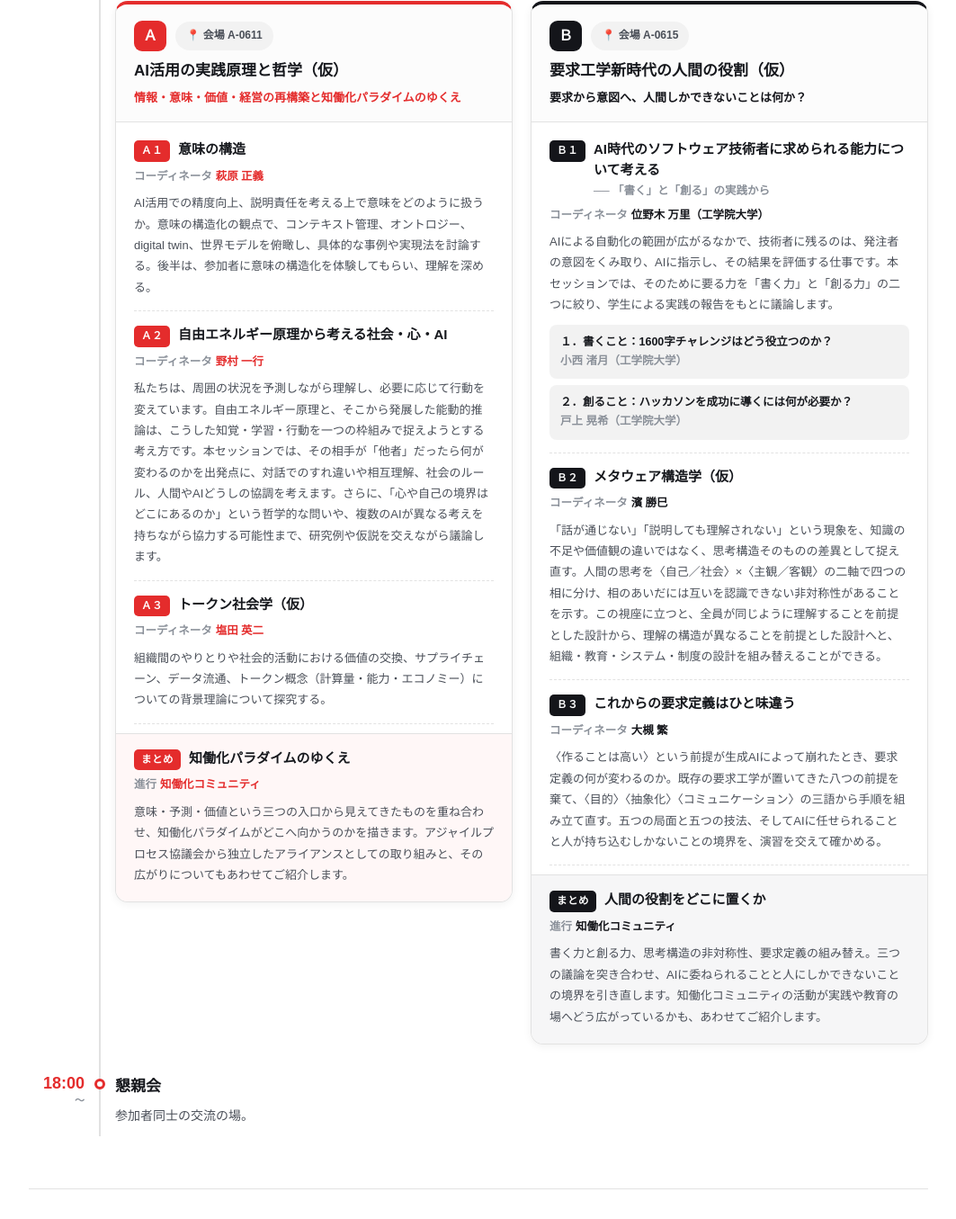
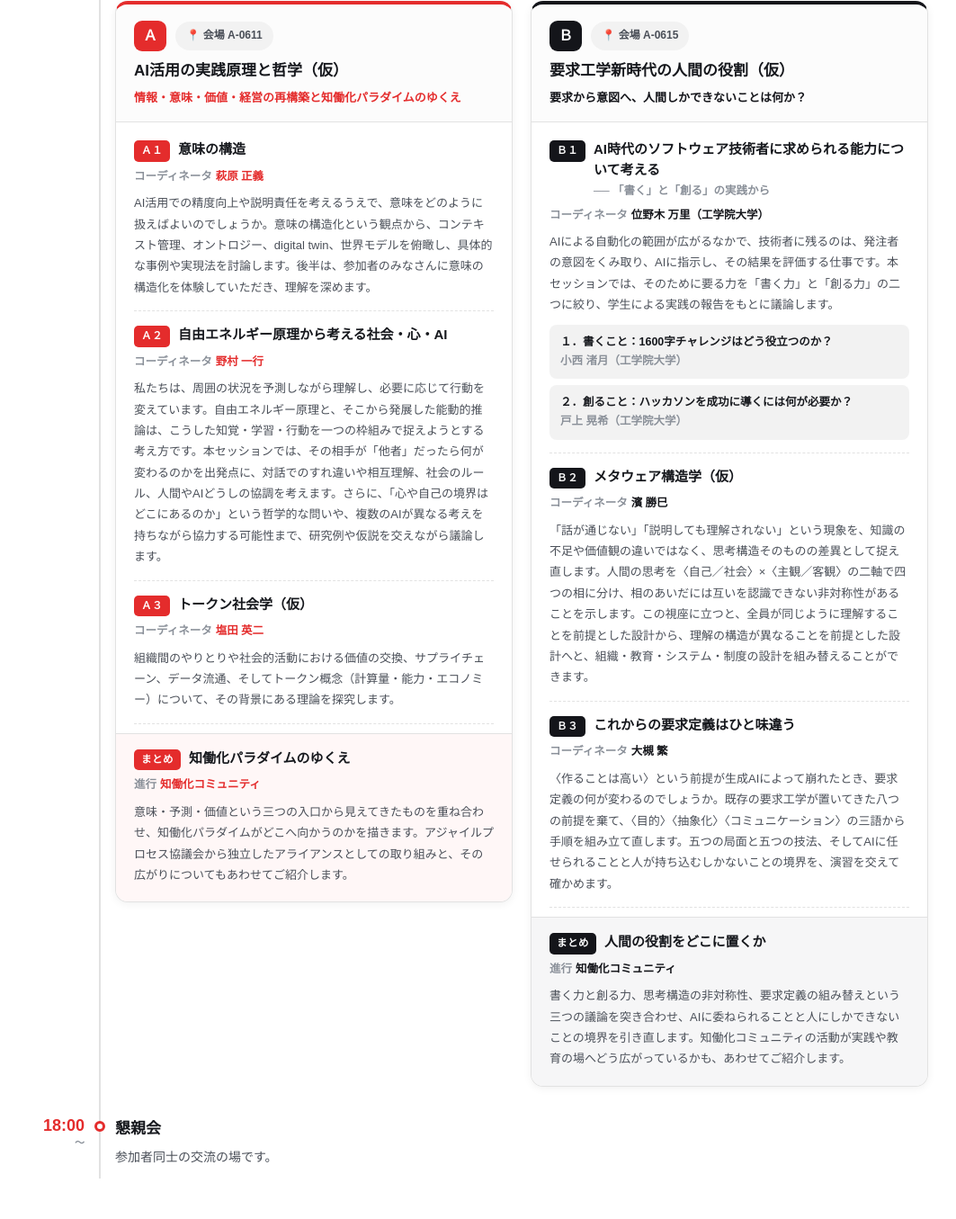
Before and after one commit to otsukishigeru/NoteSite, a website: page sympo26/index.html in a window 1280 px wide. Shown: the part 2513-3868 px from the top of the page at 90% size, without its empty margins (108-1171 px from the left). Drawn offline with Linux system fonts and the light colour scheme.

Commit message:
sympo26: プログラムの文体をですます調に統一
基調講演・Ａ１・Ａ３・Ｂ２・Ｂ３の説明文が「である調」のままだったため、
ですます調に改めた。あわせて懇親会とＢまとめの体言止めを述語で結んだ。

Co-Authored-By: Claude Opus 5 <noreply@anthropic.com>

```diff
--- a/sympo26/index.html
+++ b/sympo26/index.html
@@ -491,7 +491,7 @@ em{ font-style:normal; }
         <div class="tl-body">
           <p class="tl-title">基調講演：連想情報学とボーム・ダイアローグ<small style="font-weight:700;color:var(--ink-light);">会場 A-0611</small></p>
           <p class="tl-desc">国立情報学研究所 名誉教授　高野 明彦<br>
-            1995年からの「連想情報学」の探究は、情報空間としての神保町古書街、さらには、共通知識基盤としてのデジタルアーカイブ構築へと広がった。真実のありかがますます不透明となるAI時代に、この蓄積を活かしたボーム・ダイアローグという『共にあるための学習法』の可能性について考える。</p>
+            1995年からの「連想情報学」の探究は、情報空間としての神保町古書街、さらには、共通知識基盤としてのデジタルアーカイブ構築へと広がりました。真実のありかがますます不透明となるAI時代に、この蓄積を活かしたボーム・ダイアローグという『共にあるための学習法』の可能性について考えます。</p>
         </div>
       </div>
       <div class="tl-item">
@@ -522,7 +522,7 @@ em{ font-style:normal; }
                     <p class="sess-title">意味の構造</p>
                   </div>
                   <p class="sess-coord"><span>コーディネータ</span>萩原 正義</p>
-                  <p class="sess-desc">AI活用での精度向上、説明責任を考える上で意味をどのように扱うか。意味の構造化の観点で、コンテキスト管理、オントロジー、digital twin、世界モデルを俯瞰し、具体的な事例や実現法を討論する。後半は、参加者に意味の構造化を体験してもらい、理解を深める。</p>
+                  <p class="sess-desc">AI活用での精度向上や説明責任を考えるうえで、意味をどのように扱えばよいのでしょうか。意味の構造化という観点から、コンテキスト管理、オントロジー、digital twin、世界モデルを俯瞰し、具体的な事例や実現法を討論します。後半は、参加者のみなさんに意味の構造化を体験していただき、理解を深めます。</p>
                 </div>
 
                 <div class="sess">
@@ -540,7 +540,7 @@ em{ font-style:normal; }
                     <p class="sess-title">トークン社会学（仮）</p>
                   </div>
                   <p class="sess-coord"><span>コーディネータ</span>塩田 英二</p>
-                  <p class="sess-desc">組織間のやりとりや社会的活動における価値の交換、サプライチェーン、データ流通、トークン概念（計算量・能力・エコノミー）についての背景理論について探究する。</p>
+                  <p class="sess-desc">組織間のやりとりや社会的活動における価値の交換、サプライチェーン、データ流通、そしてトークン概念（計算量・能力・エコノミー）について、その背景にある理論を探究します。</p>
                 </div>
 
                 <div class="sess is-wrap">
@@ -586,7 +586,7 @@ em{ font-style:normal; }
                     <p class="sess-title">メタウェア構造学（仮）</p>
                   </div>
                   <p class="sess-coord"><span>コーディネータ</span>濱 勝巳</p>
-                  <p class="sess-desc">「話が通じない」「説明しても理解されない」という現象を、知識の不足や価値観の違いではなく、思考構造そのものの差異として捉え直す。人間の思考を〈自己／社会〉×〈主観／客観〉の二軸で四つの相に分け、相のあいだには互いを認識できない非対称性があることを示す。この視座に立つと、全員が同じように理解することを前提とした設計から、理解の構造が異なることを前提とした設計へと、組織・教育・システム・制度の設計を組み替えることができる。</p>
+                  <p class="sess-desc">「話が通じない」「説明しても理解されない」という現象を、知識の不足や価値観の違いではなく、思考構造そのものの差異として捉え直します。人間の思考を〈自己／社会〉×〈主観／客観〉の二軸で四つの相に分け、相のあいだには互いを認識できない非対称性があることを示します。この視座に立つと、全員が同じように理解することを前提とした設計から、理解の構造が異なることを前提とした設計へと、組織・教育・システム・制度の設計を組み替えることができます。</p>
                 </div>
 
                 <div class="sess">
@@ -595,7 +595,7 @@ em{ font-style:normal; }
                     <p class="sess-title">これからの要求定義はひと味違う</p>
                   </div>
                   <p class="sess-coord"><span>コーディネータ</span>大槻 繁</p>
-                  <p class="sess-desc">〈作ることは高い〉という前提が生成AIによって崩れたとき、要求定義の何が変わるのか。既存の要求工学が置いてきた八つの前提を棄て、〈目的〉〈抽象化〉〈コミュニケーション〉の三語から手順を組み立て直す。五つの局面と五つの技法、そしてAIに任せられることと人が持ち込むしかないことの境界を、演習を交えて確かめる。</p>
+                  <p class="sess-desc">〈作ることは高い〉という前提が生成AIによって崩れたとき、要求定義の何が変わるのでしょうか。既存の要求工学が置いてきた八つの前提を棄て、〈目的〉〈抽象化〉〈コミュニケーション〉の三語から手順を組み立て直します。五つの局面と五つの技法、そしてAIに任せられることと人が持ち込むしかないことの境界を、演習を交えて確かめます。</p>
                 </div>
 
                 <div class="sess is-wrap">
@@ -604,7 +604,7 @@ em{ font-style:normal; }
                     <p class="sess-title">人間の役割をどこに置くか</p>
                   </div>
                   <p class="sess-coord"><span>進行</span>知働化コミュニティ</p>
-                  <p class="sess-desc">書く力と創る力、思考構造の非対称性、要求定義の組み替え。三つの議論を突き合わせ、AIに委ねられることと人にしかできないことの境界を引き直します。知働化コミュニティの活動が実践や教育の場へどう広がっているかも、あわせてご紹介します。</p>
+                  <p class="sess-desc">書く力と創る力、思考構造の非対称性、要求定義の組み替えという三つの議論を突き合わせ、AIに委ねられることと人にしかできないことの境界を引き直します。知働化コミュニティの活動が実践や教育の場へどう広がっているかも、あわせてご紹介します。</p>
                 </div>
 
               </div>
@@ -618,7 +618,7 @@ em{ font-style:normal; }
         <div class="tl-dot"></div>
         <div class="tl-body">
           <p class="tl-title">懇親会</p>
-          <p class="tl-desc">参加者同士の交流の場。</p>
+          <p class="tl-desc">参加者同士の交流の場です。</p>
         </div>
       </div>
     </div>
@@ -631,7 +631,7 @@ em{ font-style:normal; }
       <div class="map-fig">
         <svg viewBox="0 0 900 680" role="img" aria-labelledby="mapttl mapdesc" xmlns="http://www.w3.org/2000/svg">
         <title id="mapttl">知働化コミュニティ 研究マップ</title>
-        <desc id="mapdesc">中心に知働化を置き、Ａトラック系の三つの探究（意味の構造、自由エネルギー原理、トークン社会学）とＢトラック系の三つの探究（人間の役割、メタウェア構造学、要求定義の再構築）を配置し、その外側に産学の研究交流・教育・経営と社会制度・コミュニティという四つの広がりを示した図。</desc>
+        <desc id="mapdesc">中心に知働化を置き、Ａトラック系の三つの探究（意味の構造、自由エネルギー原理、トークン社会学）とＢトラック系の三つの探究（人間の役割、メタウェア構造学、要求定義の再構築）を配置し、その外側に産学の研究交流・教育・経営と社会制度・コミュニティという四つの広がりを示した図です。</desc>
         <circle cx="450" cy="310" r="195" fill="none" stroke="#E2E2E2" stroke-width="1" stroke-dasharray="4 6"/>
         <path d="M 231.8 184.0 L 236.2 176.6 L 240.9 169.3 L 245.9 162.2 L 251.1 155.3 L 256.5 148.6 L 262.1 142.0 L 268.0 135.7 L 274.1 129.5 L 280.4 123.6 L 286.9 117.9 L 293.6 112.4 L 300.5 107.1 L 307.5 102.1 L 314.8 97.4 L 322.1 92.9 L 329.7 88.6 L 337.3 84.6 L 345.1 80.9 L 353.1 77.4 L 361.1 74.2 L 369.3 71.3 L 377.5 68.7 L 385.8 66.3 L 394.2 64.2 L 402.7 62.5 L 411.2 61.0 L 419.8 59.8 L 428.4 58.9 L 437.0 58.3 L 445.7 58.0 L 454.3 58.0 L 463.0 58.3 L 471.6 58.9 L 480.2 59.8 L 488.8 61.0 L 497.3 62.5 L 505.8 64.2 L 514.2 66.3 L 522.5 68.7 L 530.7 71.3 L 538.9 74.2 L 546.9 77.4 L 554.9 80.9 L 562.7 84.6 L 570.3 88.6 L 577.9 92.9 L 585.2 97.4 L 592.5 102.1 L 599.5 107.1 L 606.4 112.4 L 613.1 117.9 L 619.6 123.6 L 625.9 129.5 L 632.0 135.7 L 637.9 142.0 L 643.5 148.6 L 648.9 155.3 L 654.1 162.2 L 659.1 169.3 L 663.8 176.6 L 668.2 184.0" fill="none" stroke="#E42C2C" stroke-width="10" stroke-linecap="round" opacity=".16"/>
         <path d="M 231.8 436.0 L 236.2 443.4 L 240.9 450.7 L 245.9 457.8 L 251.1 464.7 L 256.5 471.4 L 262.1 478.0 L 268.0 484.3 L 274.1 490.5 L 280.4 496.4 L 286.9 502.1 L 293.6 507.6 L 300.5 512.9 L 307.5 517.9 L 314.8 522.6 L 322.1 527.1 L 329.7 531.4 L 337.3 535.4 L 345.1 539.1 L 353.1 542.6 L 361.1 545.8 L 369.3 548.7 L 377.5 551.3 L 385.8 553.7 L 394.2 555.8 L 402.7 557.5 L 411.2 559.0 L 419.8 560.2 L 428.4 561.1 L 437.0 561.7 L 445.7 562.0 L 454.3 562.0 L 463.0 561.7 L 471.6 561.1 L 480.2 560.2 L 488.8 559.0 L 497.3 557.5 L 505.8 555.8 L 514.2 553.7 L 522.5 551.3 L 530.7 548.7 L 538.9 545.8 L 546.9 542.6 L 554.9 539.1 L 562.7 535.4 L 570.3 531.4 L 577.9 527.1 L 585.2 522.6 L 592.5 517.9 L 599.5 512.9 L 606.4 507.6 L 613.1 502.1 L 619.6 496.4 L 625.9 490.5 L 632.0 484.3 L 637.9 478.0 L 643.5 471.4 L 648.9 464.7 L 654.1 457.8 L 659.1 450.7 L 663.8 443.4 L 668.2 436.0" fill="none" stroke="#14151A" stroke-width="10" stroke-linecap="round" opacity=".12"/>
```
